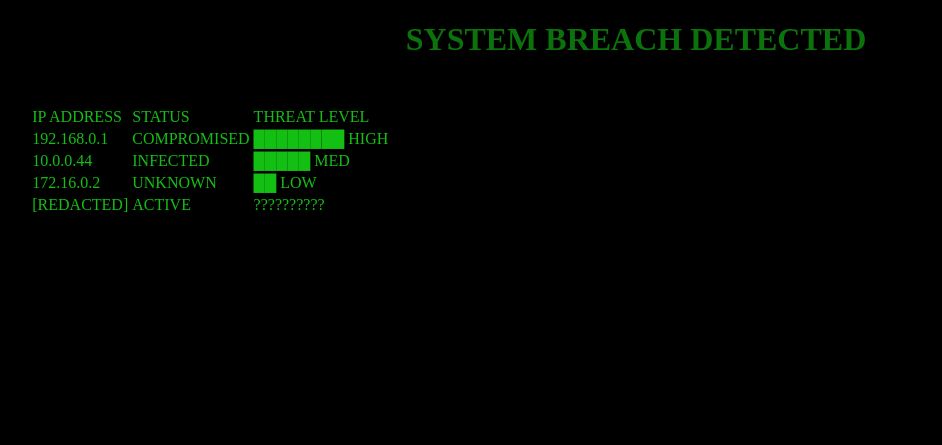
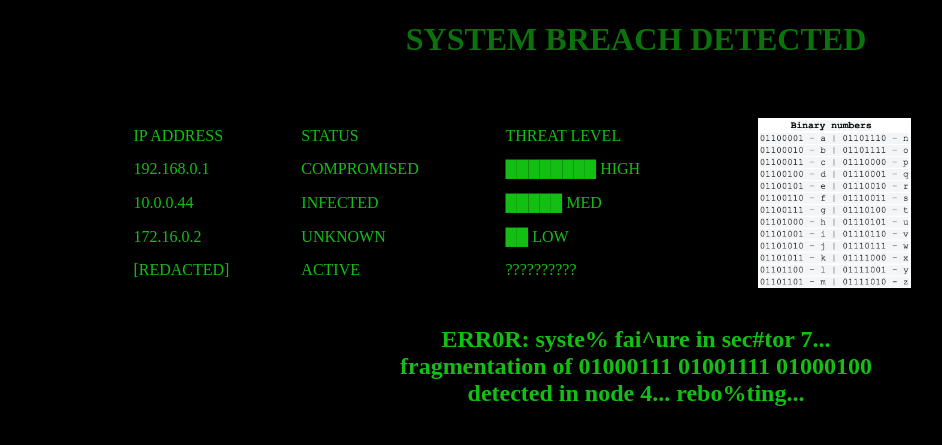
Before and after one commit to helene-cpu/min-docker-app, a Flask app: page / in a window 1280 px wide. Shown: the top 445 px of the page, without its empty margins (4-946 px from the left). Run offline with Flask 3, Linux system fonts and the light colour scheme.

Commit message:
bildet, tekst og flexbox for bildet til venstre

```diff
--- a/static/css/styles.css
+++ b/static/css/styles.css
@@ -22,5 +22,28 @@ body{
 }
 
 .tabell_index{
-    padding: 2%;
+    padding-left: 10%;
+    padding-top: 3%;
+    display: flex;           /* legger elementene side ved side */
+    align-items: stretch;    /* gjør dem like høye */
+    gap: 20px;
 }
+
+.tabell_index table{
+    flex: 1; /* gjør tabellen bredere */
+}
+
+.tekst_index{
+    text-align: center;
+}
+
+.binary {
+    display: flex;
+}
+
+.binary img{
+    height: auto;
+    width: 30%;
+    object-fit: cover;
+    justify-content: space-between;
+}
--- a/templates/index.html
+++ b/templates/index.html
@@ -31,6 +31,15 @@
         <td>ACTIVE </td>
         <td>??????????</td>
     </tr>
-</table>
+    </table>
+    <div class="binary">
+        <img src="/static/img/binary.png" alt="table converting binary numbers">
+    </div>
+</div>
+<br>
+<div class="tekst_index">
+    <h2>ERR0R: syste% fai^ure in sec#tor 7...<br>
+fragmentation of 01000111 01001111 01000100<br>
+detected in node 4... rebo%ting...</h2>
 </div>
 {% endblock %}
```
Also changed, not shown: static/img/binary.png (added).
